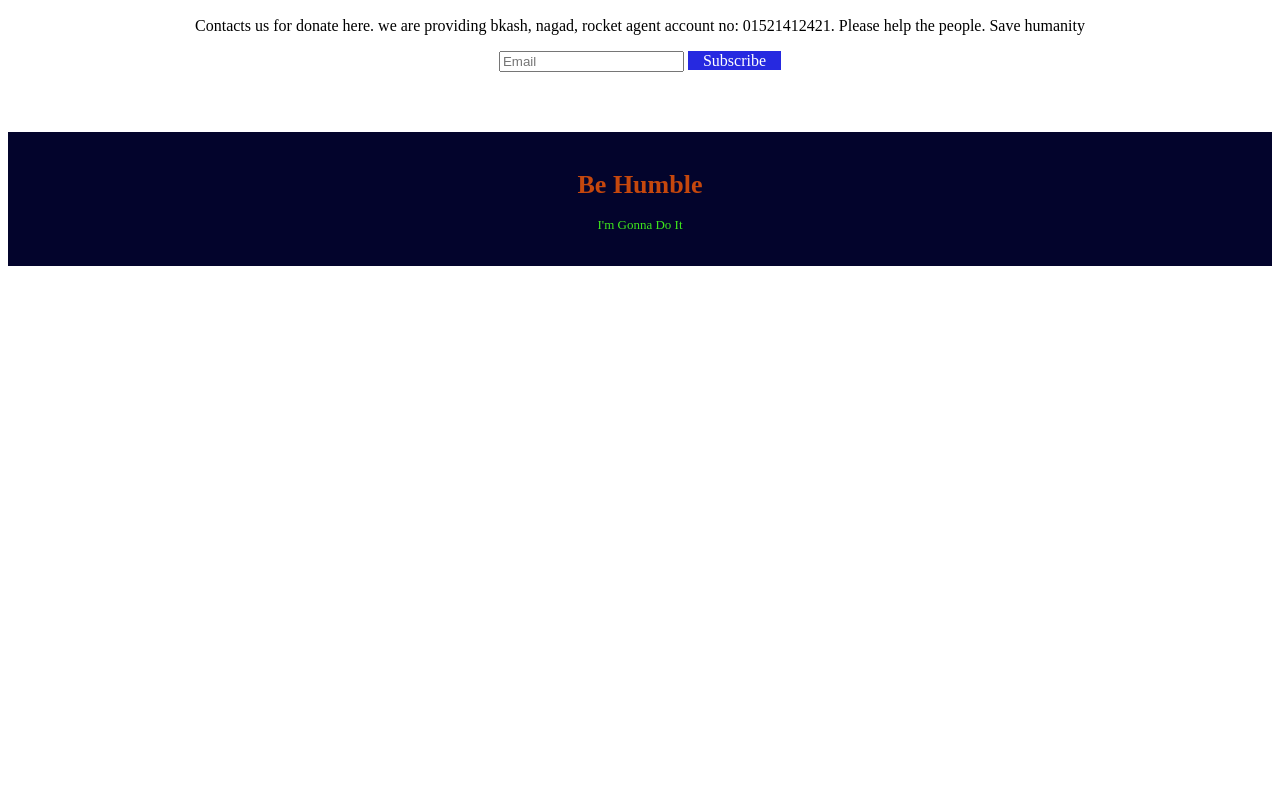
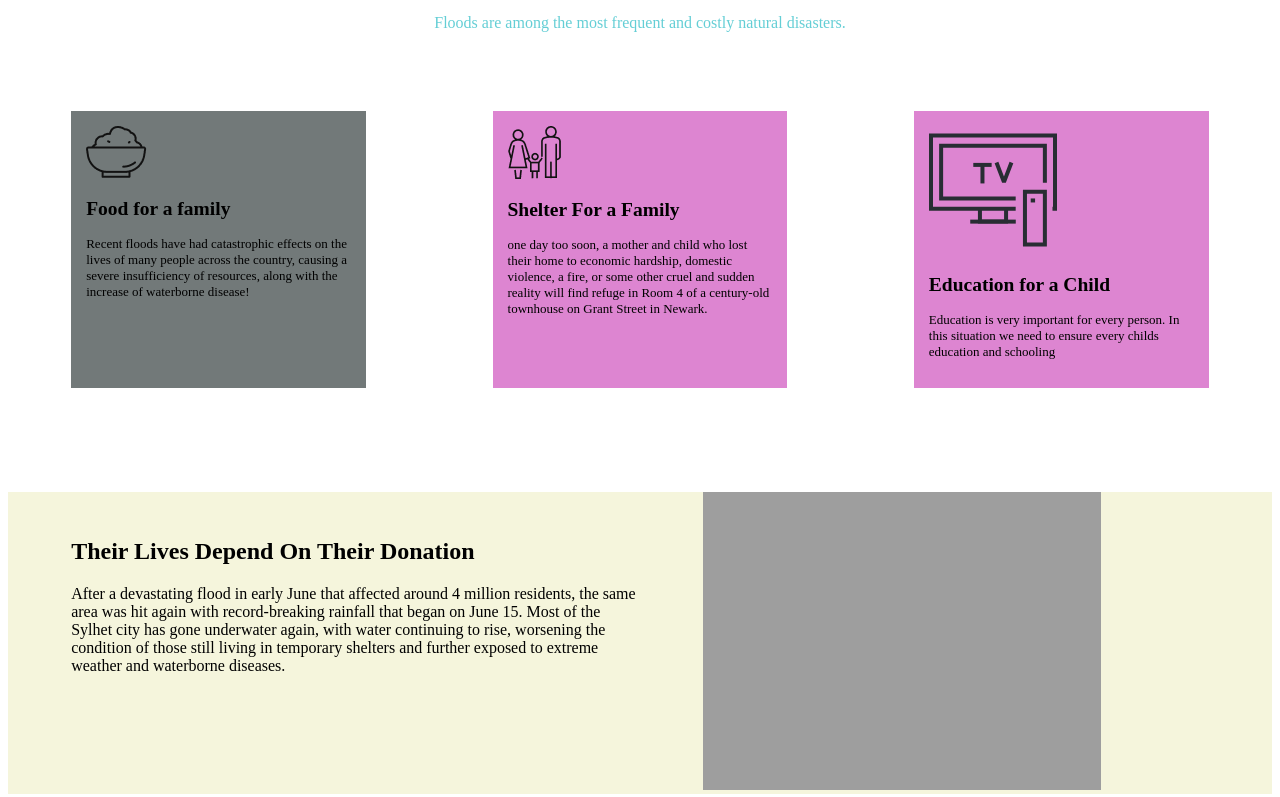
Before and after one commit to Arifuzzaman-Fahim/assignment, a plain HTML site: page index.html in a window 1280 px wide. Shown: the part 1230-2027 px from the top of the page. Before the commit the page ends 1504 px from the top, so only its background shows below. Drawn offline with Linux system fonts and the light colour scheme; the site is published under a folder, as on GitHub Pages, so addresses that start at the root find nothing.

Commit message:
picture / error

```diff
--- a/index.html
+++ b/index.html
@@ -12,7 +12,7 @@
   <body>
     <section>
       <div class="donate-image">
-        <img src="/images/donation4.jpg" alt="" />
+        <img src="images/donation4.jpg" alt="" />
         <div class="just-text">
           <h1 class="head">
             Lets Help Those Who Are <br />
@@ -62,14 +62,14 @@
 
     <section class="donate-plan-text">
           <div class="child-class2">
-            <img src="/icons/food.png" alt="">
+            <img src= "icons/food.png" alt="">
             <h2>
               Food for a family
             </h2>
             <p>Recent floods have had catastrophic effects on the lives of many people across the country, causing a severe insufficiency of resources, along with the increase of waterborne disease!</p>
           </div>
           <div class="child-class">
-            <img src="/icons/shelter.png" alt="">
+            <img src="icons/shelter.png" alt="">
             <h2>
               Shelter For a Family
             </h2>
@@ -78,7 +78,7 @@
             </p>
           </div>
           <div class="child-class">
-            <img src="/icons/icon7.svg" alt="">
+            <img src="icons/icon7.svg" alt="">
             <h2>
               Education for a Child
             </h2>
@@ -94,7 +94,7 @@
         <p>After a devastating flood in early June that affected around 4 million residents, the same area was hit again with record-breaking rainfall that began on June 15. Most of the Sylhet city has gone underwater again, with water continuing to rise, worsening the condition of those still living in temporary shelters and further exposed to extreme weather and waterborne diseases.</p>
      </div>
      <div class="half-width">
-        <img src="/images/donation3.jpg" alt="">
+        <img src="images/donation3.jpg" alt="">
      </div>
     </section>
     <section ><div class="update">
```
